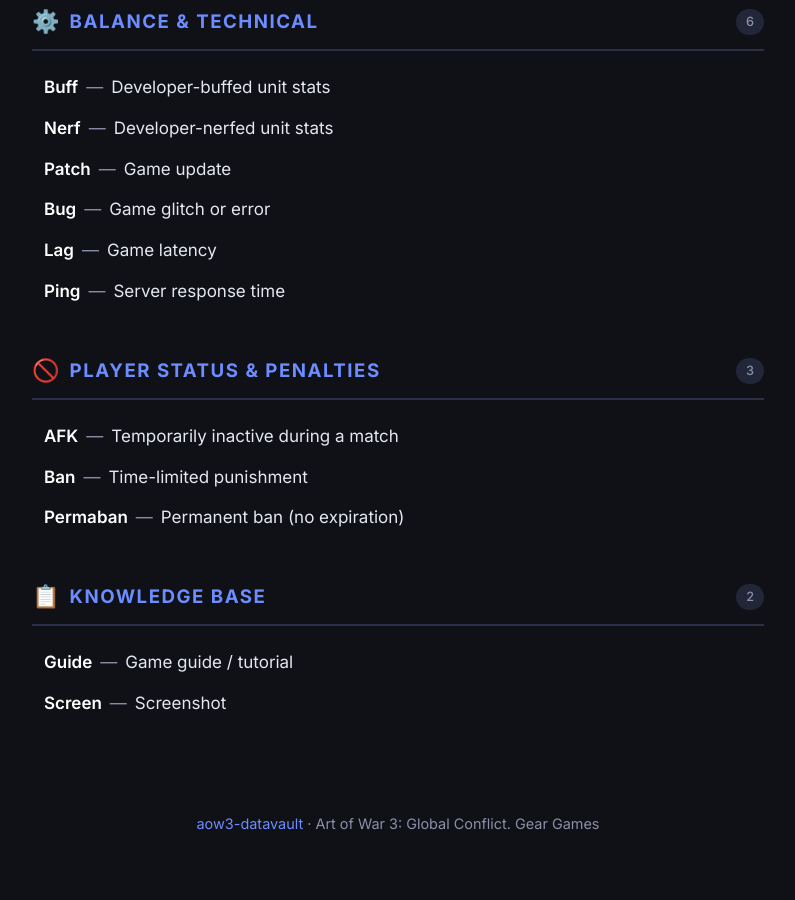
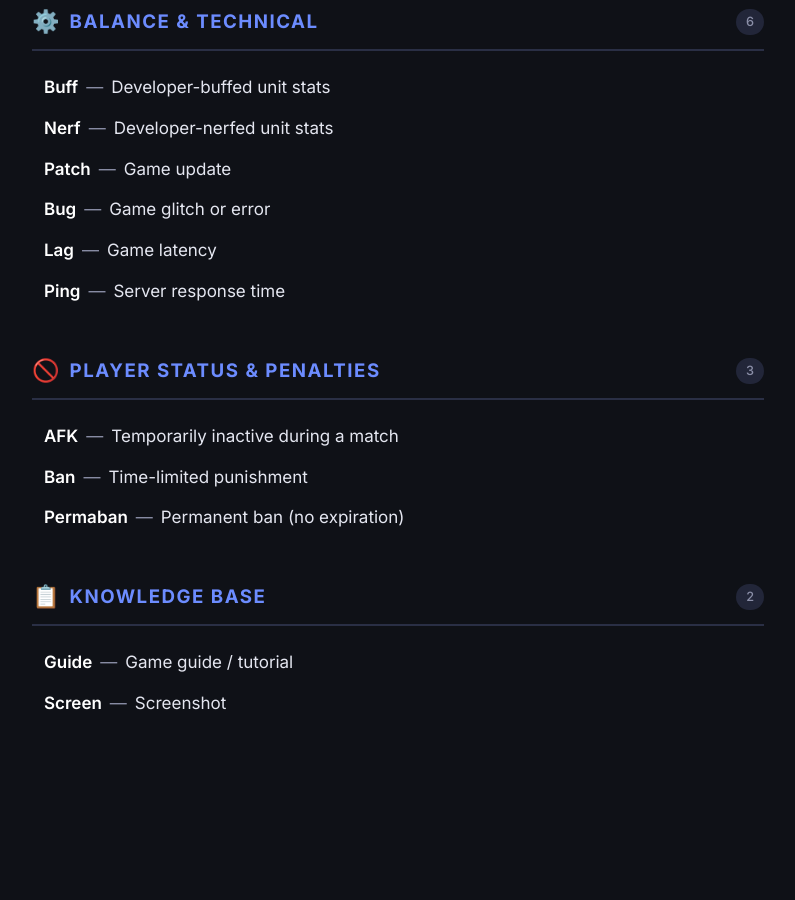
Before and after one commit to aow3-datavault/slang-glossary, a plain HTML site: page index.html in a window 1280 px wide. Shown: the part 4894-5794 px from the top of the page, without its empty margins (242-1037 px from the left). After the commit the page ends 5658 px from the top, so only its background shows below. Drawn offline with Linux system fonts and the light colour scheme.

Commit message:
Remove footer

```diff
--- a/index.html
+++ b/index.html
@@ -425,10 +425,6 @@
   <div class="entry"><span class="term">Screen</span><span class="sep">—</span><span class="def">Screenshot</span></div>
 </section>
 
-<footer>
-  <p><a href="https://github.com/aow3-datavault">aow3-datavault</a> &middot; Art of War 3: Global Conflict. Gear Games</p>
-</footer>
-
 </div>
 </body>
 </html>
```
